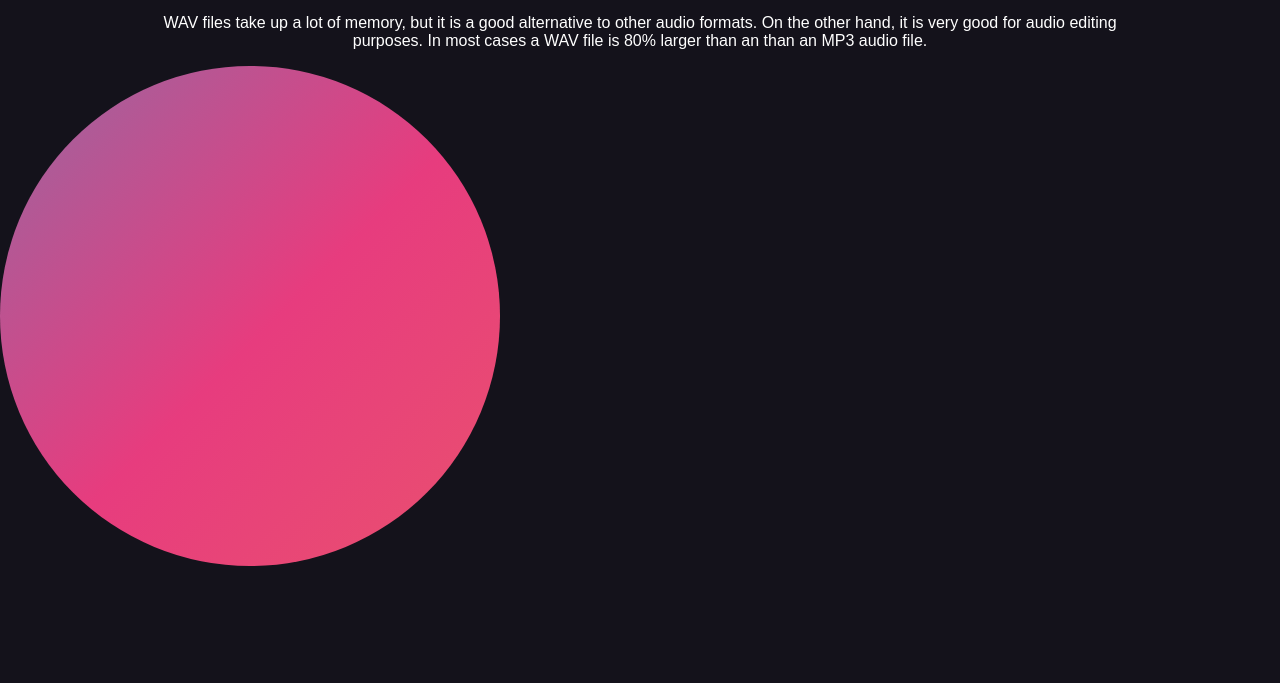
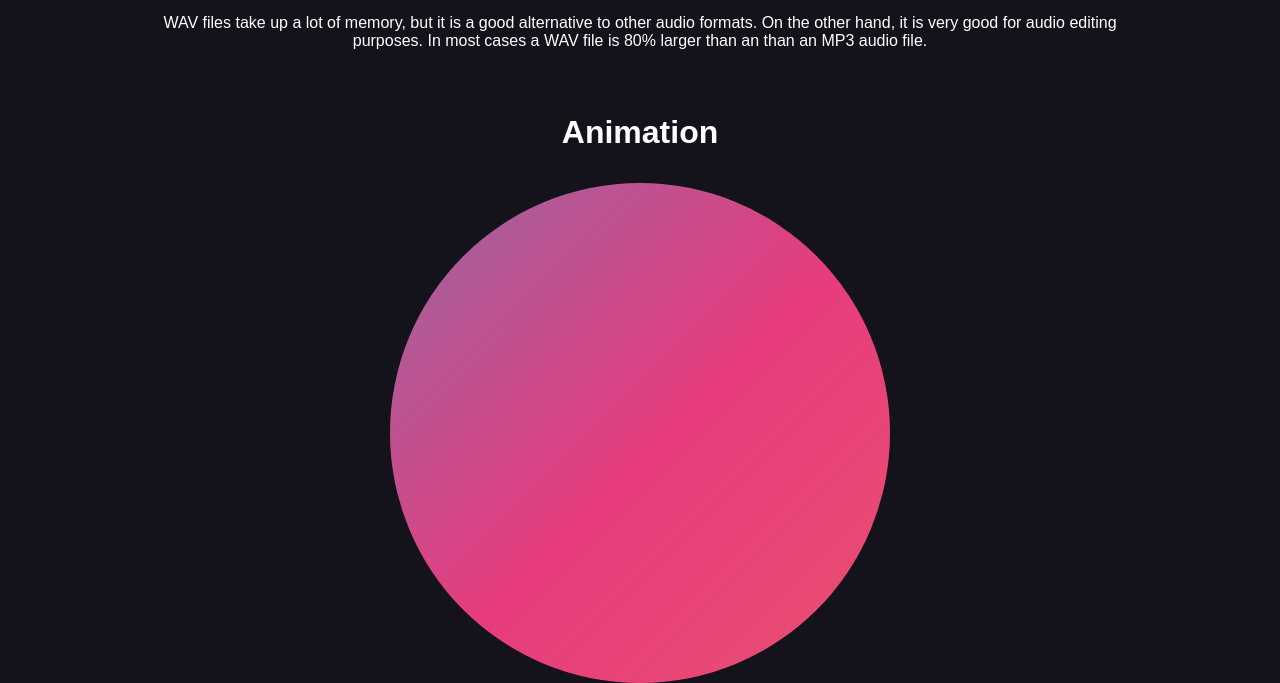
Before and after one commit to roxy22r/M152-Webproject, a website: page webInfo.html in a window 1280 px wide. Shown: the part 10175-10858 px from the top of the page. Before the commit the page ends 10741 px from the top, so only its background shows below. Drawn offline with Linux system fonts and the light colour scheme.

Commit message:
Wireframe

```diff
--- a/styles.css
+++ b/styles.css
@@ -350,6 +350,7 @@ nav ul a:hover {
   width: 500px;
   animation-name: animatedBackground;
   border-radius: 50%;
+  margin:auto;
 
 }
 
--- a/webInfo.html
+++ b/webInfo.html
@@ -148,8 +148,8 @@
             an
             than an MP3 audio file.
         </p>
-    </div>
+   <h1>Animation</h1>
     <div id="animate-area"></div>
 </div>
-
+</div>
     </html>
```
